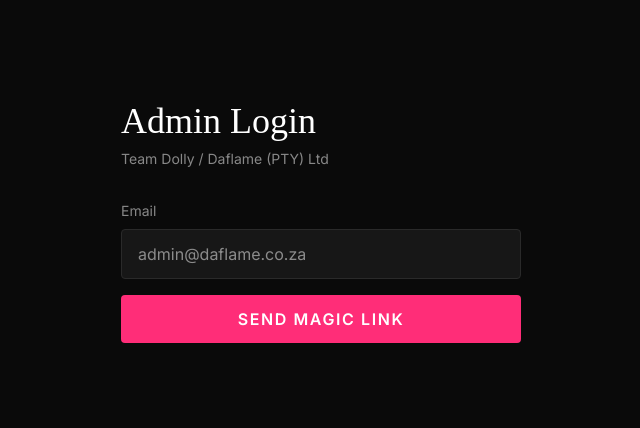
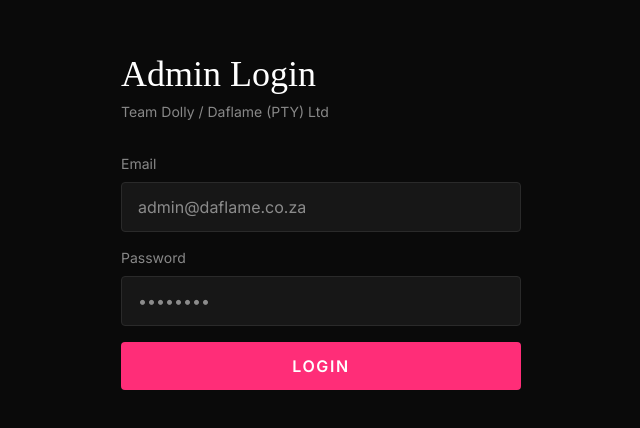
Before and after one commit to thabomoagi/teamdolly, a Next.js app: page /auth in a window 1280 px wide. Shown: the part 178-606 px from the top of the page, without its empty margins (319-959 px from the left). Built offline with nearby package versions, Linux system fonts and the light colour scheme; no server answers; a web font is replaced by a local one.

Commit message:
Admin Auth fix

```diff
--- a/app/auth/page.tsx
+++ b/app/auth/page.tsx
@@ -1,36 +1,33 @@
 'use client'
 
 import { useState } from 'react'
+import { useRouter } from 'next/navigation'
 import { supabase } from '@/lib/supabase'
 
 export default function AuthPage() {
   const [email, setEmail] = useState('')
+  const [password, setPassword] = useState('')
   const [loading, setLoading] = useState(false)
   const [message, setMessage] = useState('')
+  const router = useRouter()
 
   const handleLogin = async (e: React.FormEvent) => {
     e.preventDefault()
     setLoading(true)
     setMessage('')
 
-    // Automatically points to local dev or live site depending on where you run it
-    const redirectToUrl = typeof window !== 'undefined'
-      ? `${window.location.origin}/admin`
-      : 'https://teamdolly.co.za/admin'
-
-    const { error } = await supabase.auth.signInWithOtp({
+    const { data, error } = await supabase.auth.signInWithPassword({
       email,
-      options: {
-        emailRedirectTo: redirectToUrl
-      }
+      password,
     })
 
     if (error) {
       setMessage(error.message)
-    } else {
-      setMessage('Check your email for the login link!')
+      setLoading(false)
+    } else if (data.session) {
+      // Successfully authenticated, push straight to the clean dashboard!
+      router.push('/admin')
     }
-    setLoading(false)
   }
 
   return (
@@ -51,12 +48,25 @@
               placeholder="admin@daflame.co.za"
             />
           </div>
+
+          <div>
+            <label className="block text-sm text-[#888] mb-2">Password</label>
+            <input
+              type="password"
+              value={password}
+              onChange={e => setPassword(e.target.value)}
+              required
+              className="w-full bg-[#171717] border border-[#2a2a2a] rounded px-4 py-3 text-white focus:border-[#ff2d78] focus:outline-none transition-colors"
+              placeholder="••••••••"
+            />
+          </div>
+
           <button
             type="submit"
             disabled={loading}
             className="w-full bg-[#ff2d78] text-white py-3 rounded font-semibold tracking-widest uppercase hover:bg-[#e0135f] transition disabled:opacity-50"
           >
-            {loading ? 'Sending...' : 'Send Magic Link'}
+            {loading ? 'Logging in...' : 'Login'}
           </button>
         </form>
 
```
